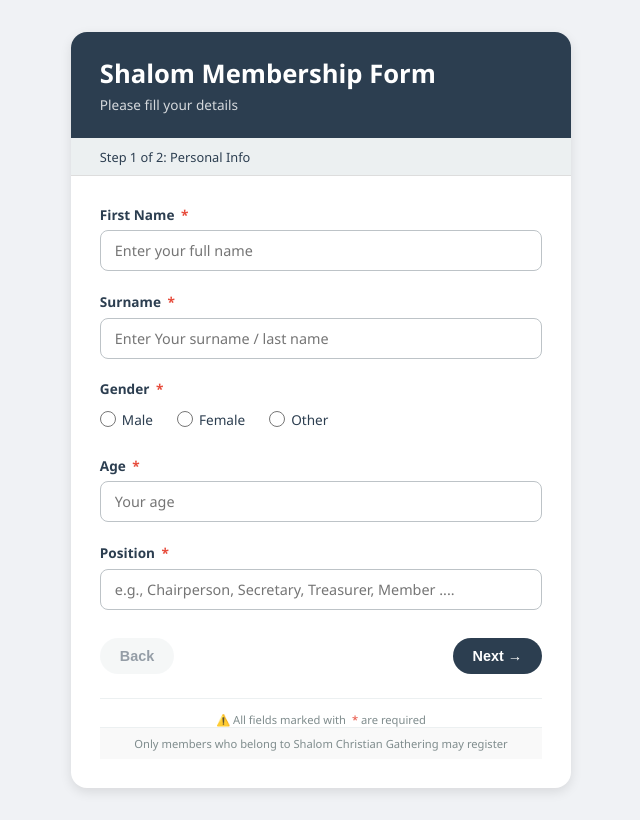
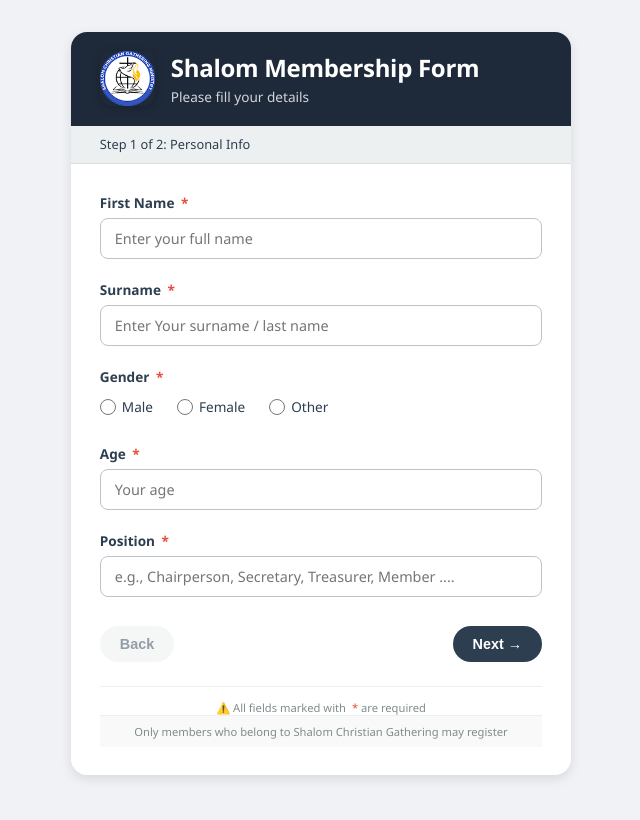
Before and after one commit to trest-com/church, a plain HTML site: page index.html in a window 1280 px wide. Shown: the whole page, without its empty margins (319-959 px from the left). Drawn offline with Linux system fonts and the light colour scheme.

Commit message:
Update index.html

```diff
--- a/index.html
+++ b/index.html
@@ -31,17 +31,48 @@
       overflow: hidden;
     }
 
-    .form-header {
-      background: #2c3e50;
-      color: white;
-      padding: 1.5rem 1.8rem;
-    }
+.form-header {
+  background: #1e2a3a;
+  color: white;
+  padding: 1.2rem 1.8rem;
+  display: flex;
+  align-items: center;
+  gap: 1rem;
+  flex-wrap: wrap;
+}
 
-    .form-header h2 {
-      font-weight: 600;
-      font-size: 1.6rem;
-      margin-bottom: 0.25rem;
-    }
+/* Responsive: stack on mobile */
+@media (max-width: 480px) {
+  .form-header {
+    flex-direction: column;
+    text-align: center;
+    gap: 0.8rem;
+  }
+
+  .logo {
+    margin-bottom: 0.5rem;
+  }
+}
+
+.logo {
+  width: 55px;
+  height: 55px;
+  object-fit: cover;
+  border-radius: 12px; /* or 50% for circular */
+  box-shadow: 0 2px 8px rgba(0,0,0,0.2);
+}
+
+.header-text h2 {
+  font-size: 1.5rem;
+  margin: 0;
+  letter-spacing: -0.3px;
+}
+
+.header-text p {
+  margin: 0.2rem 0 0 0;
+  font-size: 0.8rem;
+  opacity: 0.85;
+}
 
     .form-header p {
       opacity: 0.8;
@@ -181,8 +212,11 @@
 
 <div class="form-card">
   <div class="form-header">
+    <img src="logo.png" alt="Shalom Church Logo" class="logo">
+  <div class="header-text">
     <h2>Shalom Membership Form</h2>
     <p>Please fill your details</p>
+  </div>
   </div>
   <div class="step-info" id="stepIndicator">Step 1 of 2: Personal Info</div>
 
```
